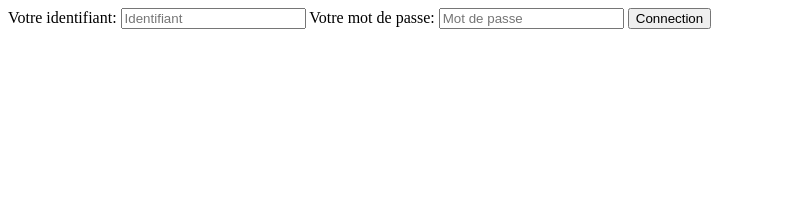
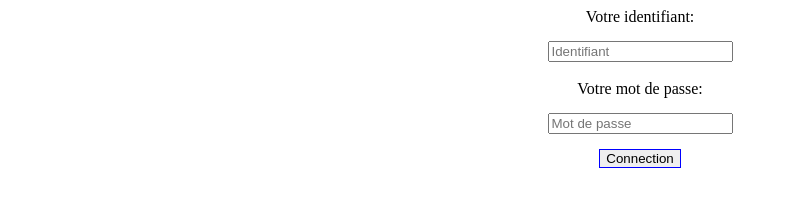
Before and after one commit to Samirb5/Git-Github-Activite, a plain HTML site: page index.html in a window 1280 px wide. Shown: the whole page, without its empty margins (0-788 px from the left). Drawn offline with Linux system fonts and the light colour scheme.

Commit message:
Ajout des balises center et br

```diff
--- a/css/style.css
+++ b/css/style.css
@@ -0,0 +1,10 @@
+input{
+
+	margin-top:15px;
+}
+
+button{
+
+	margin-top:15px;
+	border: 1px solid blue;
+}
--- a/index.html
+++ b/index.html
@@ -5,16 +5,17 @@
 	<link rel="stylesheet" type="text/css" href="css/style.css">
 </head>
 <body>
+<center>
+	<form>
 
-<form>
+		<label>Votre identifiant:</label><br>
+		<input type="text" placeholder="Identifiant"> </input></form><br>
+		<label>Votre mot de passe:</label><br>
+		<input type="password" placeholder="Mot de passe"> </input><br>
+		<button>Connection</button><br>
 
-	<label>Votre identifiant:</label>
-	<input type="text" placeholder="Identifiant"> </input>
-	<label>Votre mot de passe:</label>
-	<input type="password" placeholder="Mot de passe"> </input>
-	<button>Connection</button>
-
-</form>
+	</form>
+</center>
 
 </body>
 </html>
```
